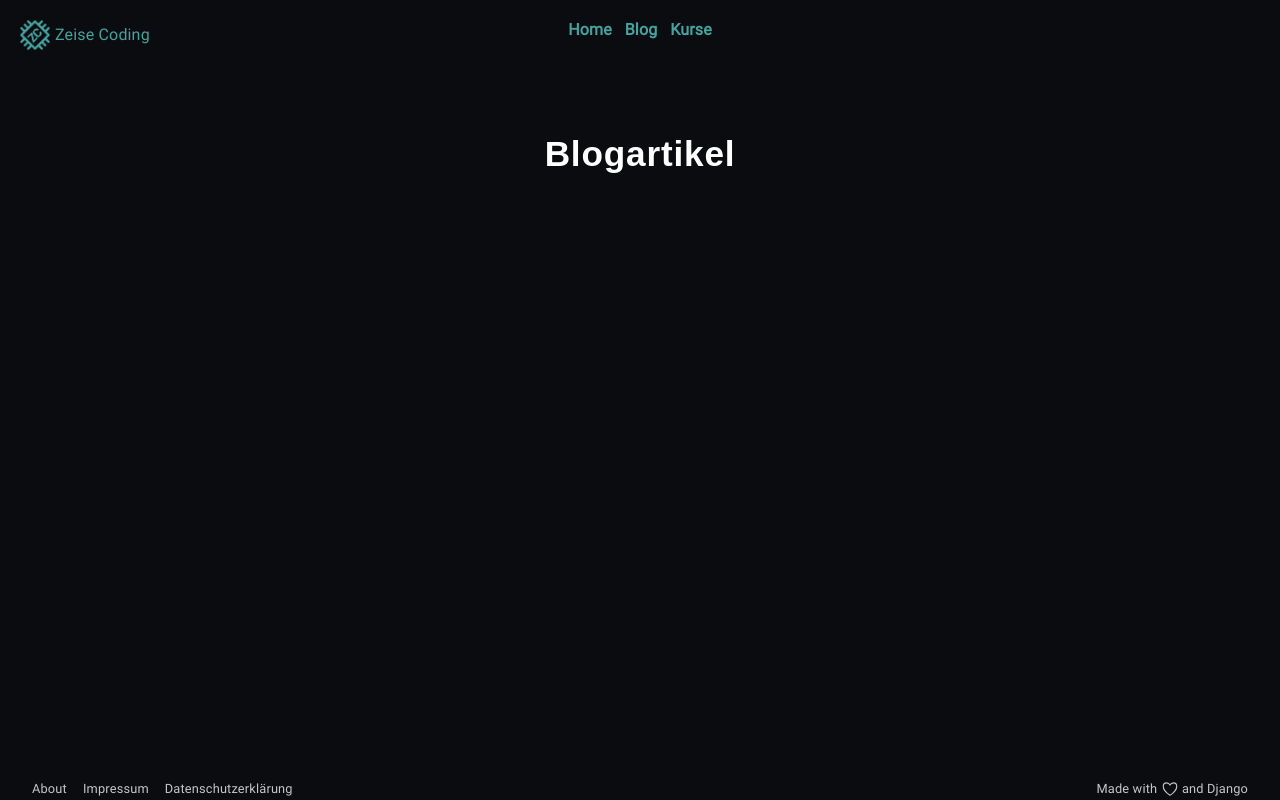
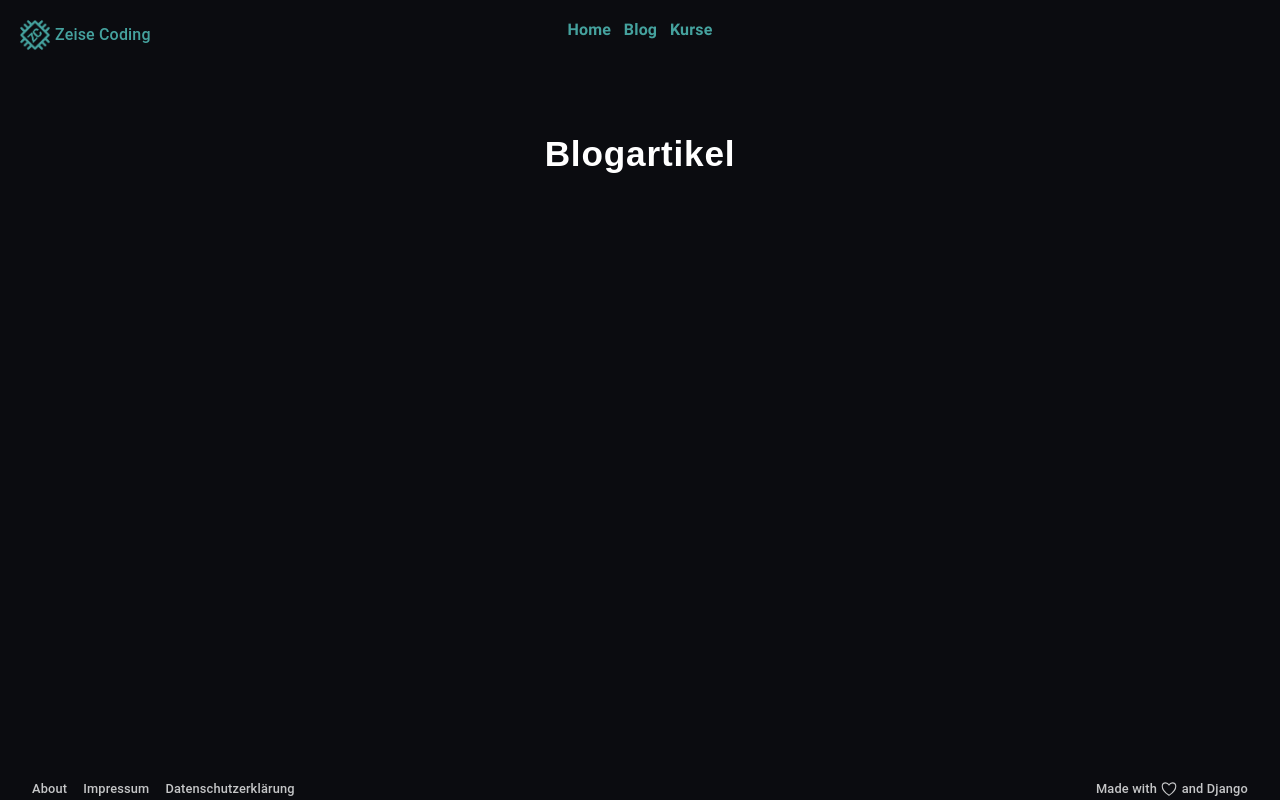
Before and after one commit to CharliesCodes/zeise-coding-blog, a Django app: page /blog/ in a window 1280 px wide. Run offline with Django 4.2, Linux system fonts and the light colour scheme; data that the repository does not hold is empty; some libraries are stand-ins or nearby versions; some web fonts are replaced.

Commit message:
font changes static

```diff
--- a/app/static/css/base.css
+++ b/app/static/css/base.css
@@ -1,11 +1,30 @@
 /*---------------------------------------------
               BASIC SETUP
 ---------------------------------------------*/
+
 @font-face {
-  font-family:'Roboto-Regular';
-  src: local('Roboto-Regular'),
-        url('../fonts/roboto/Roboto-Regular.ttf') format("truetype");
+    font-family: 'Roboto';
+    src: url('../fonts/roboto/Roboto-Bold.ttf');
+    font-weight: 700;
+    font-style: normal;
 }
+
+@font-face {
+    font-family: 'Roboto';
+    src: url('../fonts/Roboto-Regular.tff');
+    font-weight: 400;
+    font-style: normal;
+}
+
+@font-face {
+    font-family: 'Roboto';
+    src: url('../fonts/roboto/Roboto-Light.ttf');
+    font-weight: 300;
+    font-style: normal;
+}
+
+
+
 :root {
   /* palette */
 
@@ -36,7 +55,7 @@
 
   /* typography */
   --serif-fonts: "Times New Roman", serif;
-  --sans-serif-fonts: "Roboto-Regular", Arial, sans-serif;
+  --sans-serif-fonts: "Roboto", Arial, sans-serif;
 
   /* --welcome-head-text: 1.75em;
     --welcome-text: 1.125em;*/
--- a/app/templates/base.html
+++ b/app/templates/base.html
@@ -23,14 +23,13 @@
 
     {% load static %} {% load google_analytics_tags %}
 
-    <link rel="stylesheet" href="{% static 'css/base.css' %}" />
+    <link rel="stylesheet" type="text/css" href="{% static 'css/base.css' %}" />
     {% comment %} <link
       href="https://fonts.googleapis.com/css?family=Roboto:400,700"
       rel="stylesheet"
     /> {% endcomment %}
     <link href="{% static 'fonts/roboto/Roboto-Regular.ttf' %}" rel="stylesheet" media="screen">
 
-    <link rel="stylesheet" type="text/css" href="{% static 'css/base.css' %}" />
     <link
       rel="shortcut icon"
       type="image/png"
```
